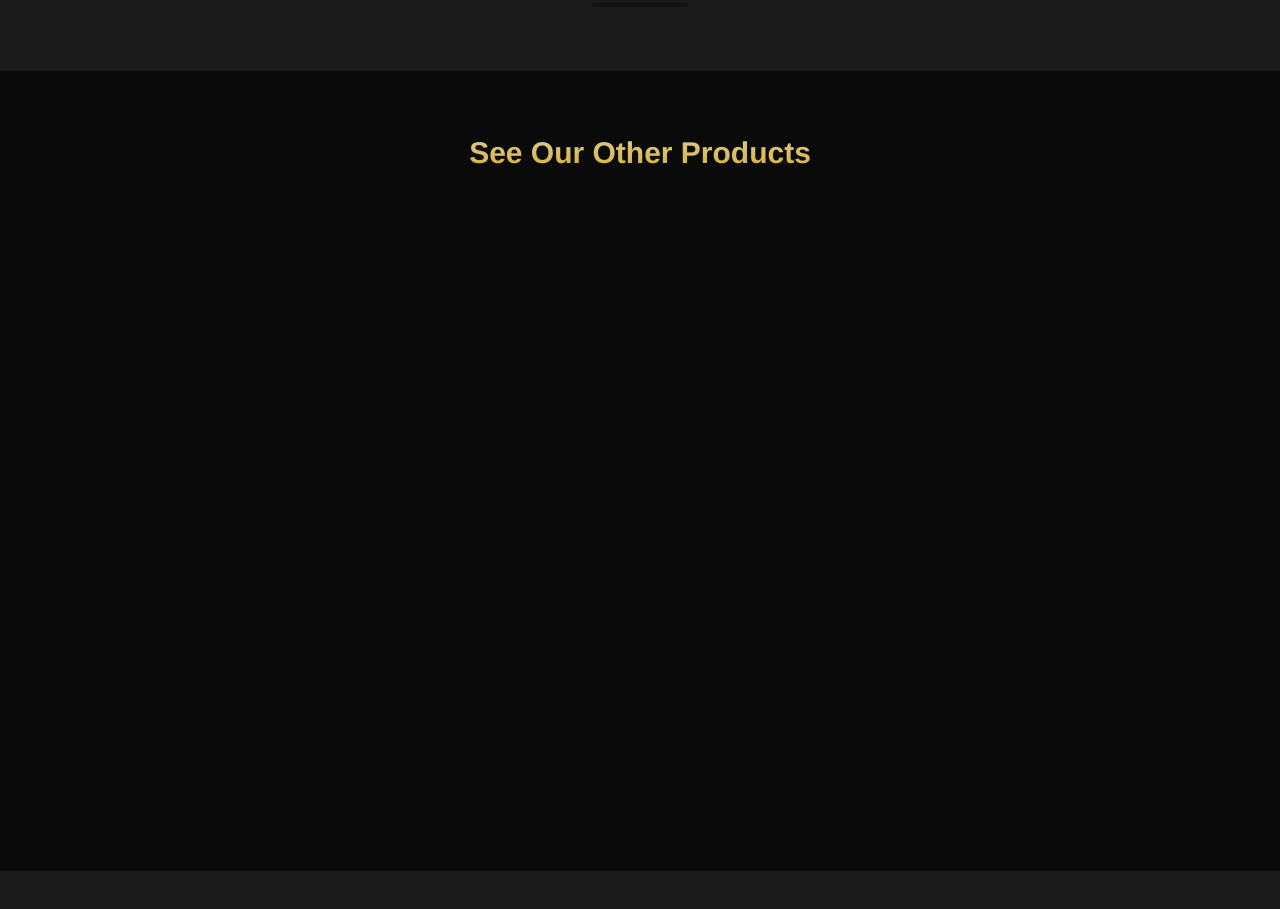
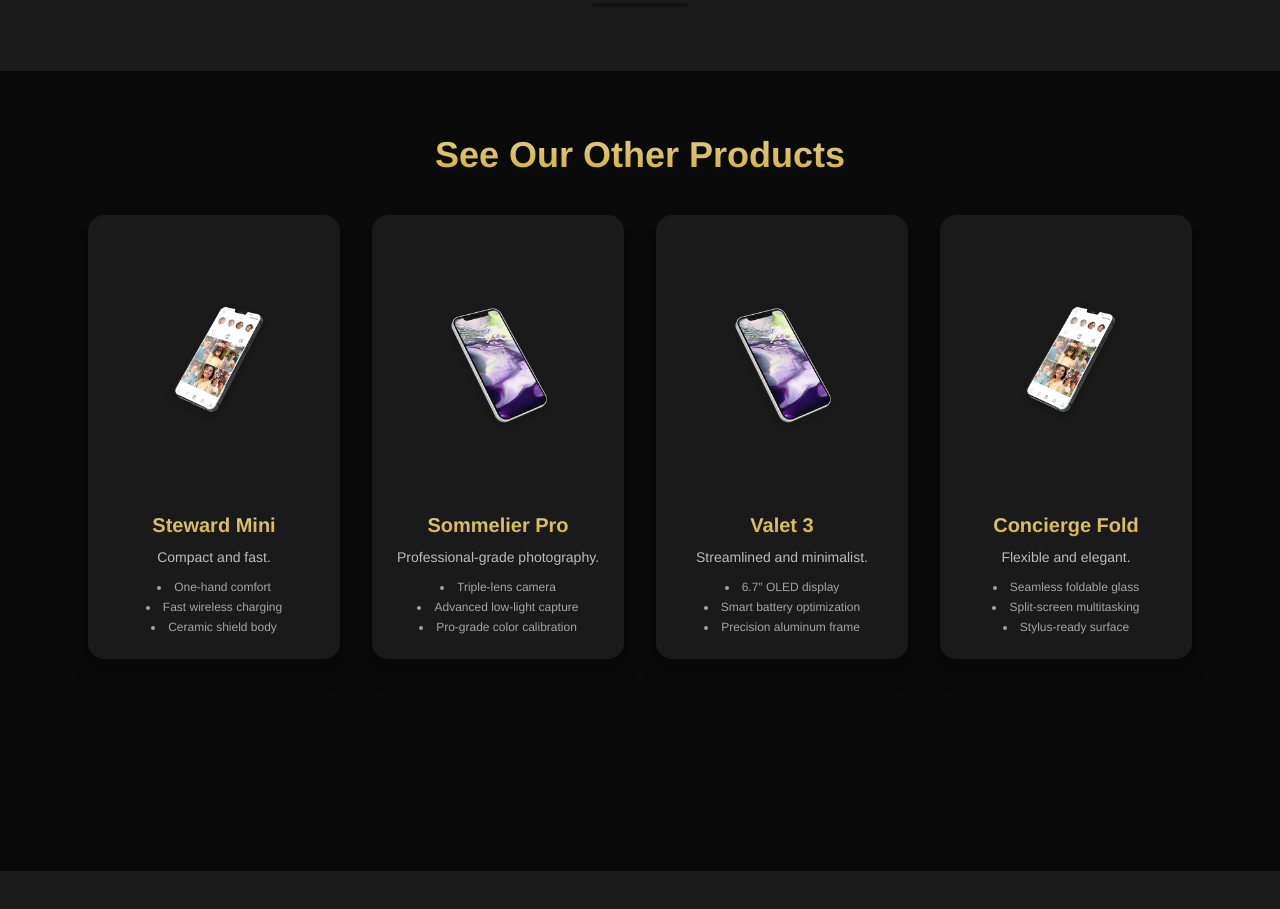
Before and after one commit to ZippyDaFish/luxuryTech-demo, a SvelteKit app: page / in a window 1280 px wide. Shown: the part 3240-4149 px from the top of the page. Built offline with nearby package versions, Linux system fonts and the light colour scheme.

Commit message:
Add other products section

```diff
--- a/src/routes/+page.svelte
+++ b/src/routes/+page.svelte
@@ -105,9 +105,55 @@
 
 <!-- Product Lineup -->
 <section class="w-full min-h-screen p-16 flex flex-col items-center bg-[var(--color-bg)]">
-    <h2 class="text-3xl mb-10">See Our Other Products</h2>
+    <h2 class="text-3xl md:text-4xl font-semibold mb-10 text-[var(--color-surface)]">See Our Other Products</h2>
 
-    <div class="w-full max-w-6xl mx-auto px-6 grid grid-cols-1 md:grid-cols-2 lg:grid-cols-4 gap-6">
+    <div class="w-full max-w-6xl mx-auto px-6 grid grid-cols-1 sm:grid-cols-2 lg:grid-cols-4 gap-8">
+        <!-- Product Card 1 -->
+        <div class="bg-[var(--color-surface)] rounded-2xl shadow-xl overflow-hidden flex flex-col items-center text-center p-6 hover:scale-105 transition-transform duration-300">
+            <img src={phone1} alt="Steward Mini" class="w-full h-64 object-contain mb-4 drop-shadow-lg"/>
+            <h3 class="text-xl font-semibold mb-2">Steward Mini</h3>
+            <p class="text-sm opacity-70 mb-3">Compact and fast.</p>
+            <ul class="text-xs opacity-60 space-y-1 list-disc list-inside">
+                <li>One-hand comfort</li>
+                <li>Fast wireless charging</li>
+                <li>Ceramic shield body</li>
+            </ul>
+        </div>
 
+        <!-- Product Card 2 -->
+        <div class="bg-[var(--color-surface)] rounded-2xl shadow-xl overflow-hidden flex flex-col items-center text-center p-6 hover:scale-105 transition-transform duration-300">
+            <img src={phone2} alt="Sommelier Pro" class="w-full h-64 object-contain mb-4 drop-shadow-lg"/>
+            <h3 class="text-xl font-semibold mb-2">Sommelier Pro</h3>
+            <p class="text-sm opacity-70 mb-3">Professional-grade photography.</p>
+            <ul class="text-xs opacity-60 space-y-1 list-disc list-inside">
+                <li>Triple-lens camera</li>
+                <li>Advanced low-light capture</li>
+                <li>Pro-grade color calibration</li>
+            </ul>
+        </div>
+
+        <!-- Product Card 3 -->
+        <div class="bg-[var(--color-surface)] rounded-2xl shadow-xl overflow-hidden flex flex-col items-center text-center p-6 hover:scale-105 transition-transform duration-300">
+            <img src={phone2} alt="Aurora X1" class="w-full h-64 object-contain mb-4 drop-shadow-lg"/>
+            <h3 class="text-xl font-semibold mb-2">Valet 3</h3>
+            <p class="text-sm opacity-70 mb-3">Streamlined and minimalist.</p>
+            <ul class="text-xs opacity-60 space-y-1 list-disc list-inside">
+                <li>6.7″ OLED display</li>
+                <li>Smart battery optimization</li>
+                <li>Precision aluminum frame</li>
+            </ul>
+        </div>
+
+        <!-- Product Card 4 -->
+        <div class="bg-[var(--color-surface)] rounded-2xl shadow-xl overflow-hidden flex flex-col items-center text-center p-6 hover:scale-105 transition-transform duration-300">
+            <img src={phone1} alt="Concierge Fold" class="w-full h-64 object-contain mb-4 drop-shadow-lg"/>
+            <h3 class="text-xl font-semibold mb-2">Concierge Fold</h3>
+            <p class="text-sm opacity-70 mb-3">Flexible and elegant.</p>
+            <ul class="text-xs opacity-60 space-y-1 list-disc list-inside">
+                <li>Seamless foldable glass</li>
+                <li>Split-screen multitasking</li>
+                <li>Stylus-ready surface</li>
+            </ul>
+        </div>
     </div>
 </section>
```
